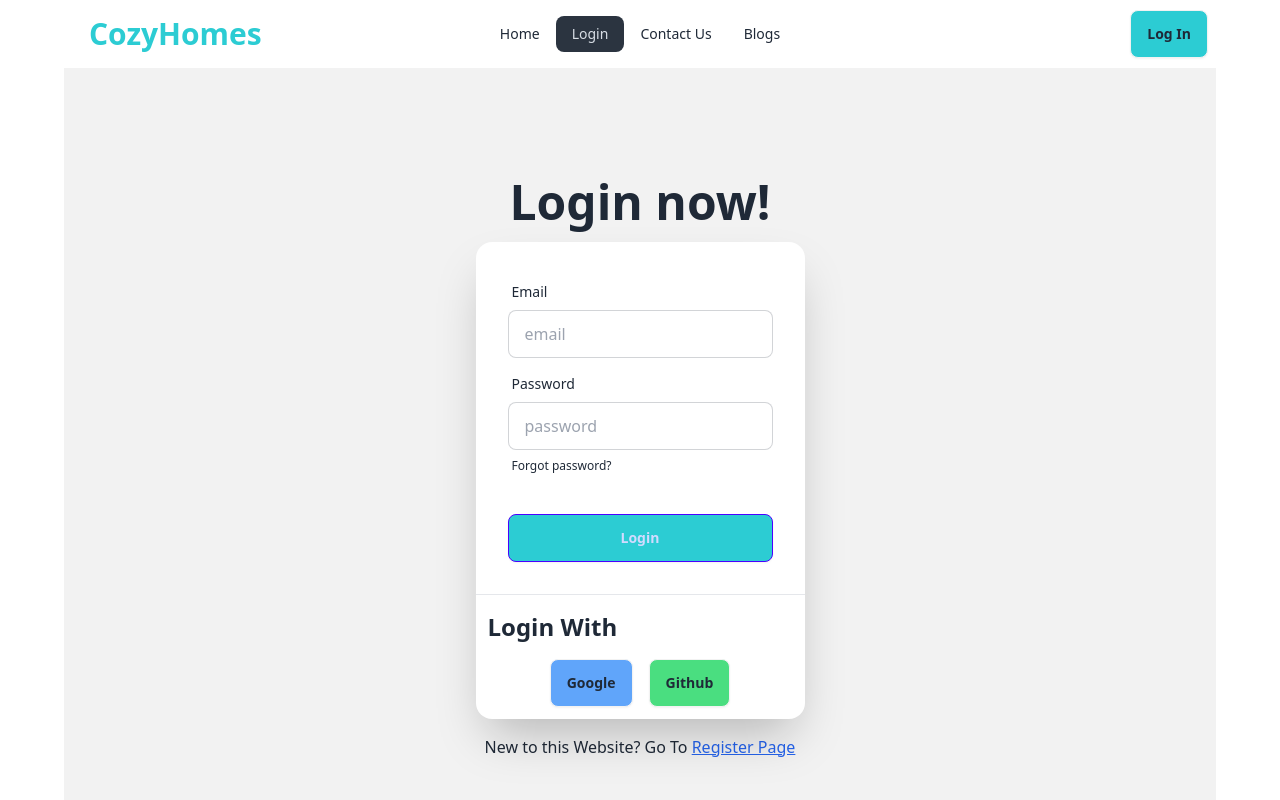
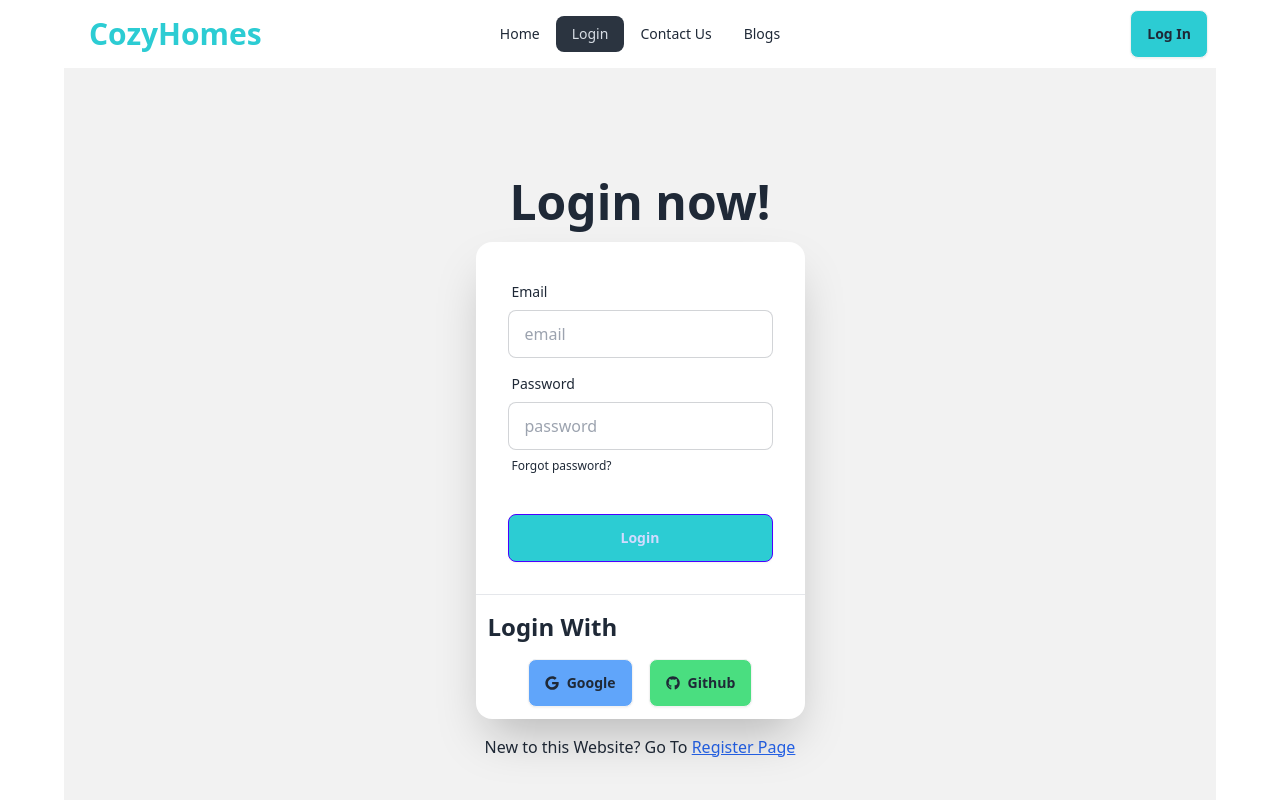
Before and after one commit to protim1451/task-9-, a React (Vite) app: page /login in a window 1280 px wide. Shown: the top 800 px of the page. Built offline with nearby package versions, Linux system fonts and the light colour scheme; no server answers.

Commit message:
social login done

```diff
--- a/src/FirebaseProvider/FirebaseProvider.jsx
+++ b/src/FirebaseProvider/FirebaseProvider.jsx
@@ -1,10 +1,12 @@
-import { GoogleAuthProvider, createUserWithEmailAndPassword, getAuth, onAuthStateChanged, signInWithEmailAndPassword, signInWithPopup } from "firebase/auth";
+import { GithubAuthProvider, GoogleAuthProvider, createUserWithEmailAndPassword, getAuth, onAuthStateChanged, signInWithEmailAndPassword, signInWithPopup } from "firebase/auth";
 import { createContext, useEffect, useState } from "react";
 import auth from "../firebase/firebaseConfig";
 
 export const AuthContext = createContext(null);
 
 const googleProvider = new GoogleAuthProvider();
+
+const gitProvider = new GithubAuthProvider();
 
 const FirebaseProvider = ({ children }) => {
 
@@ -23,6 +25,10 @@ const FirebaseProvider = ({ children }) => {
         return signInWithPopup(auth, googleProvider);
     }
 
+    const gitLogin = () => {
+        return signInWithPopup(auth, gitProvider);
+    }
+
     useEffect(() => {
         const auth = getAuth();
         onAuthStateChanged(auth, (user) => {
@@ -37,6 +43,8 @@ const FirebaseProvider = ({ children }) => {
     const allValues = {
         createUser,
         signInUser,
+        googleLogin,
+        gitLogin,
     }
 
     return (
--- /dev/null
+++ b/src/pages/Hooks/useAuth.jsx
@@ -0,0 +1,10 @@
+import { useContext } from "react";
+import { AuthContext } from "../../FirebaseProvider/FirebaseProvider";
+
+
+const useAuth = () => {
+    const all = useContext(AuthContext)
+    return all;
+};
+
+export default useAuth;
--- a/src/pages/Login/Login.jsx
+++ b/src/pages/Login/Login.jsx
@@ -3,6 +3,7 @@ import { Link } from "react-router-dom";
 import { AuthContext } from "../../FirebaseProvider/FirebaseProvider";
 import { useForm } from "react-hook-form";
 import SocialLogin from "./SocialLogin";
+import useAuth from "../Hooks/useAuth";
 
 
 const Login = () => {
@@ -25,7 +26,7 @@ const Login = () => {
         })
       }
 
-    const {signInUser} = useContext(AuthContext);
+    const {signInUser} = useAuth();
 
     return (
         <div>
--- a/src/pages/Login/SocialLogin.jsx
+++ b/src/pages/Login/SocialLogin.jsx
@@ -1,13 +1,18 @@
-
+import { FaGoogle, FaGithub  } from "react-icons/fa";
+import useAuth from "../Hooks/useAuth";
 
 const SocialLogin = () => {
+    const {googleLogin, gitLogin} = useAuth();
+
     return (
         <div>
             <hr />
             <h3 className="font-bold text-2xl my-4 ml-3">Login With</h3>
             <div className="flex gap-4 justify-center items-center mb-3">
-                <button className="btn bg-blue-400">Google</button>
-                <button className="btn bg-green-400">Github</button>
+                <button onClick={()=>googleLogin()}
+                className="btn bg-blue-400"><FaGoogle></FaGoogle>Google</button>
+                <button onClick={()=>gitLogin()}
+                className="btn bg-green-400"><FaGithub ></FaGithub>Github</button>
             </div>
         </div>
     );
--- a/src/pages/Register/Register.jsx
+++ b/src/pages/Register/Register.jsx
@@ -1,12 +1,11 @@
-import { useContext } from "react";
 import { Link } from "react-router-dom";
-import { AuthContext } from "../../FirebaseProvider/FirebaseProvider";
 import { useForm } from "react-hook-form";
+import useAuth from "../Hooks/useAuth";
 
 
 const Register = () => {
 
-    const { createUser } = useContext(AuthContext);
+    const { createUser } = useAuth();
     //console.log(createUser);
 
     const {
```
